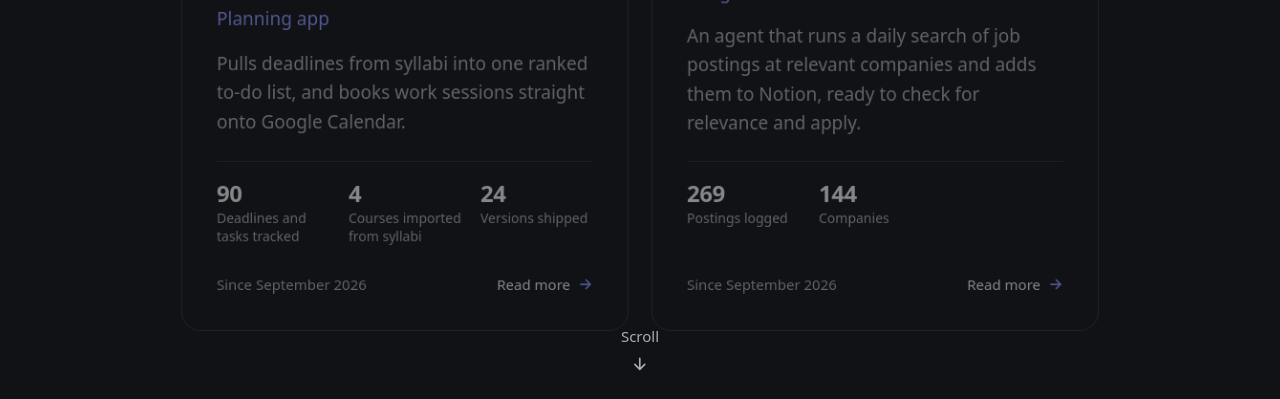
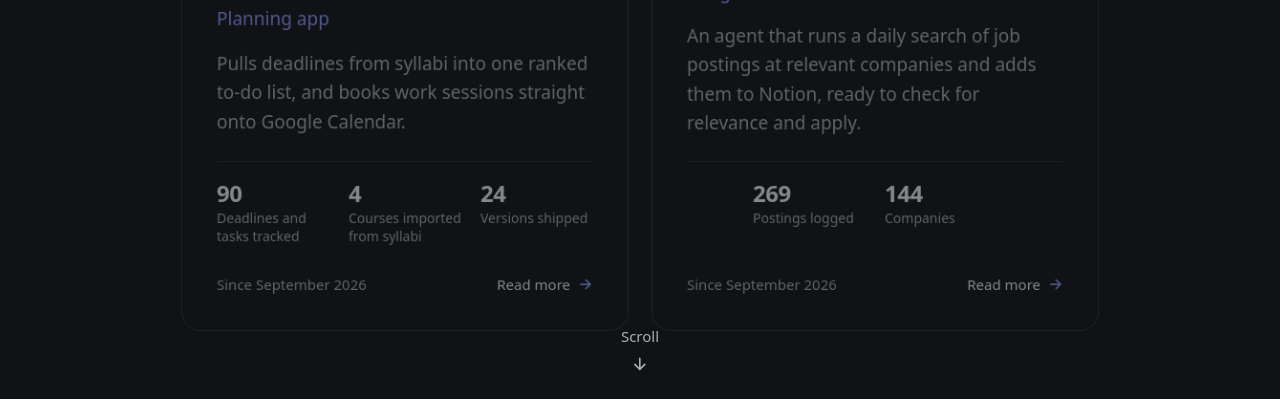
Before and after one commit to alexjwatts/personal-site, an Astro site: page /builds in a window 1280 px wide. Shown: the part 401-800 px from the top of the page. Built offline with nearby package versions, Linux system fonts and the light colour scheme; Astro itself is replaced by a stand-in of ours.

Commit message:
Center build stats when a card has fewer than three
Co-Authored-By: Claude Opus 5.5 <noreply@anthropic.com>

```diff
--- a/src/pages/builds/index.astro
+++ b/src/pages/builds/index.astro
@@ -23,7 +23,7 @@ const builds = [...site.projects].sort((a, b) => b.start.localeCompare(a.start))
           <p class="build-role">{build.role}</p>
           <p class="build-summary">{build.summary}</p>
           {build.stats.length > 0 && (
-            <dl class="build-stats">
+            <dl class="build-stats" style={`--count: ${build.stats.length}`}>
               {build.stats.map((stat) => (
                 <div><dd>{stat.value}</dd><dt>{stat.label}</dt></div>
               ))}
@@ -397,10 +397,11 @@ const builds = [...site.projects].sort((a, b) => b.start.localeCompare(a.start))
   }
 
   /* Stats sit in equal columns pinned to the bottom of the card, number over label, so both cards line up. */
-  /* Always three columns, so a card with fewer stats still lines up with its neighbour. */
+  /* Each column is a third of the card wide; a card with fewer stats keeps that width and centres them. */
   .build-stats {
     display: grid;
-    grid-template-columns: repeat(3, minmax(0, 1fr));
+    grid-template-columns: repeat(var(--count), calc((100% - 2.5rem) / 3));
+    justify-content: center;
     gap: 1.25rem;
     margin: auto 0 0;
     padding-top: 1.25rem;
```
